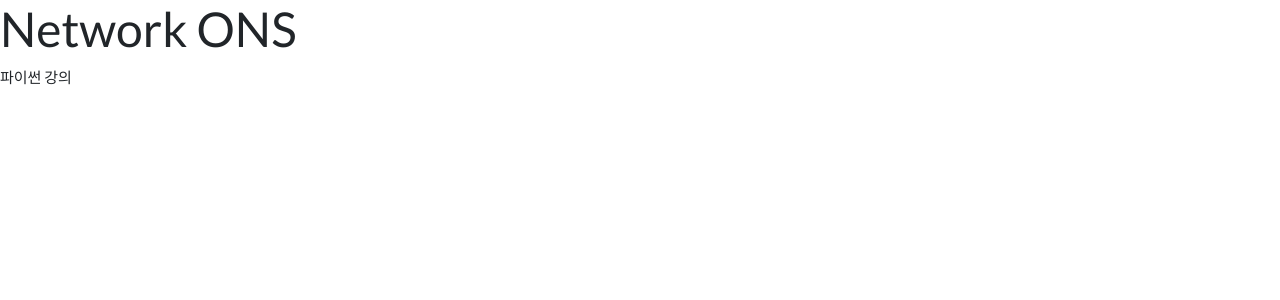
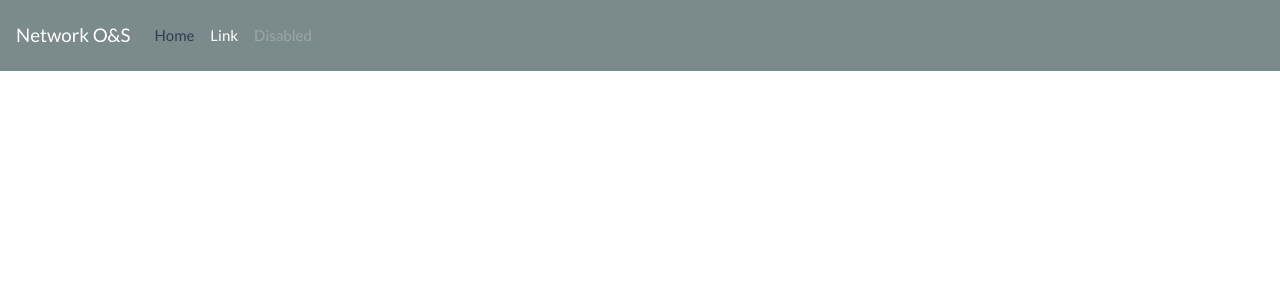
Before and after one commit to askdjango/networkons-201801, a Django app: template networkons/networkons/templates/layout.html in a window 1280 px wide. Shown: the top 300 px of the page. Run offline with Django 3.2, Linux system fonts and the light colour scheme; the template is opened without the code that fills it, so the values that code supplies are empty; some libraries are stand-ins or nearby versions.

Commit message:
bootstrap4 웹페이지 스타일 개선

```diff
--- a/networkons/networkons/settings.py
+++ b/networkons/networkons/settings.py
@@ -125,4 +125,4 @@ USE_TZ = True
 STATIC_URL = '/static/'
 
 # FIXME: 네이버 맵, API KEY - 본인 키를 적용해주세요.
-NAVER_MAP_API_KEY = ''
+NAVER_MAP_API_KEY = 'yHHIYl4B0yPlcCfkX_0z'
--- a/networkons/networkons/templates/layout.html
+++ b/networkons/networkons/templates/layout.html
@@ -9,10 +9,29 @@
         <!-- javascript -->
     </head>
     <body>
-        <!-- 컨텐츠 -->
-        <h1>Network ONS</h1>
-
-        파이썬 강의
+        <header>
+            <nav class="navbar navbar-expand-md navbar-dark bg-dark mb-3">
+                <a class="navbar-brand" href="#">Network O&amp;S</a>
+                <button class="navbar-toggler" type="button" data-toggle="collapse" data-target="#navbarCollapse">
+                    <span class="navbar-toggler-icon"></span>
+                </button>
+                <div class="collapse navbar-collapse" id="navbarCollapse">
+                    <ul class="navbar-nav mr-auto">
+                        <li class="nav-item active">
+                            <a class="nav-link" href="#">Home <span class="sr-only">(current)</span></a>
+                        </li>
+                        <li class="nav-item">
+                            <a class="nav-link" href="#">Link</a>
+                        </li>
+                        <li class="nav-item">
+                            <a class="nav-link disabled" href="#">Disabled</a>
+                        </li>
+                    </ul>
+                    {% block navbar-right %}
+                    {% endblock %}
+                </div>
+            </nav>
+        </header>
 
         {% block content %}
         {% endblock %}
```
Also changed, not shown: networkons/dojo1/templates/dojo1/field_list2.html (+16 -10 lines).
